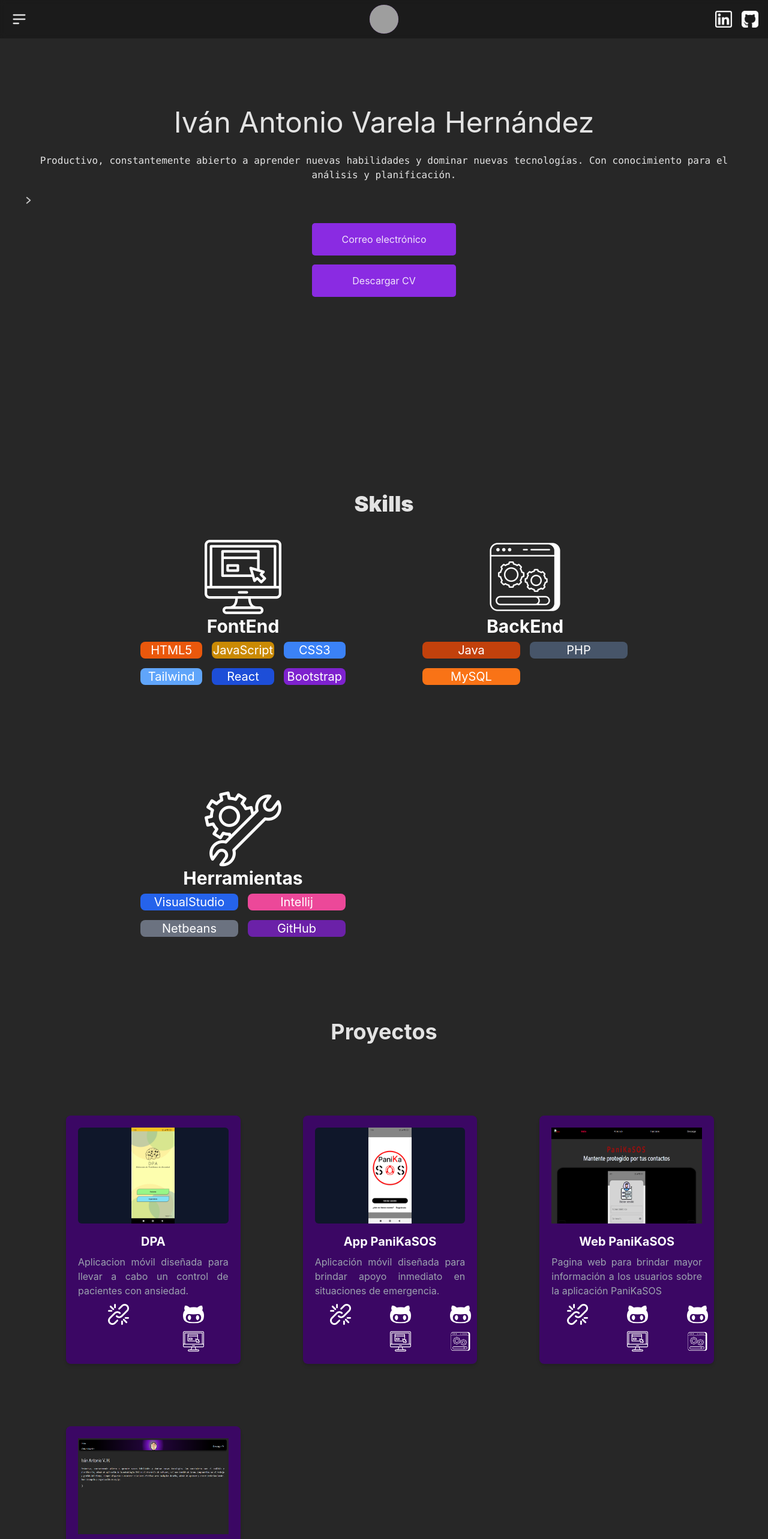
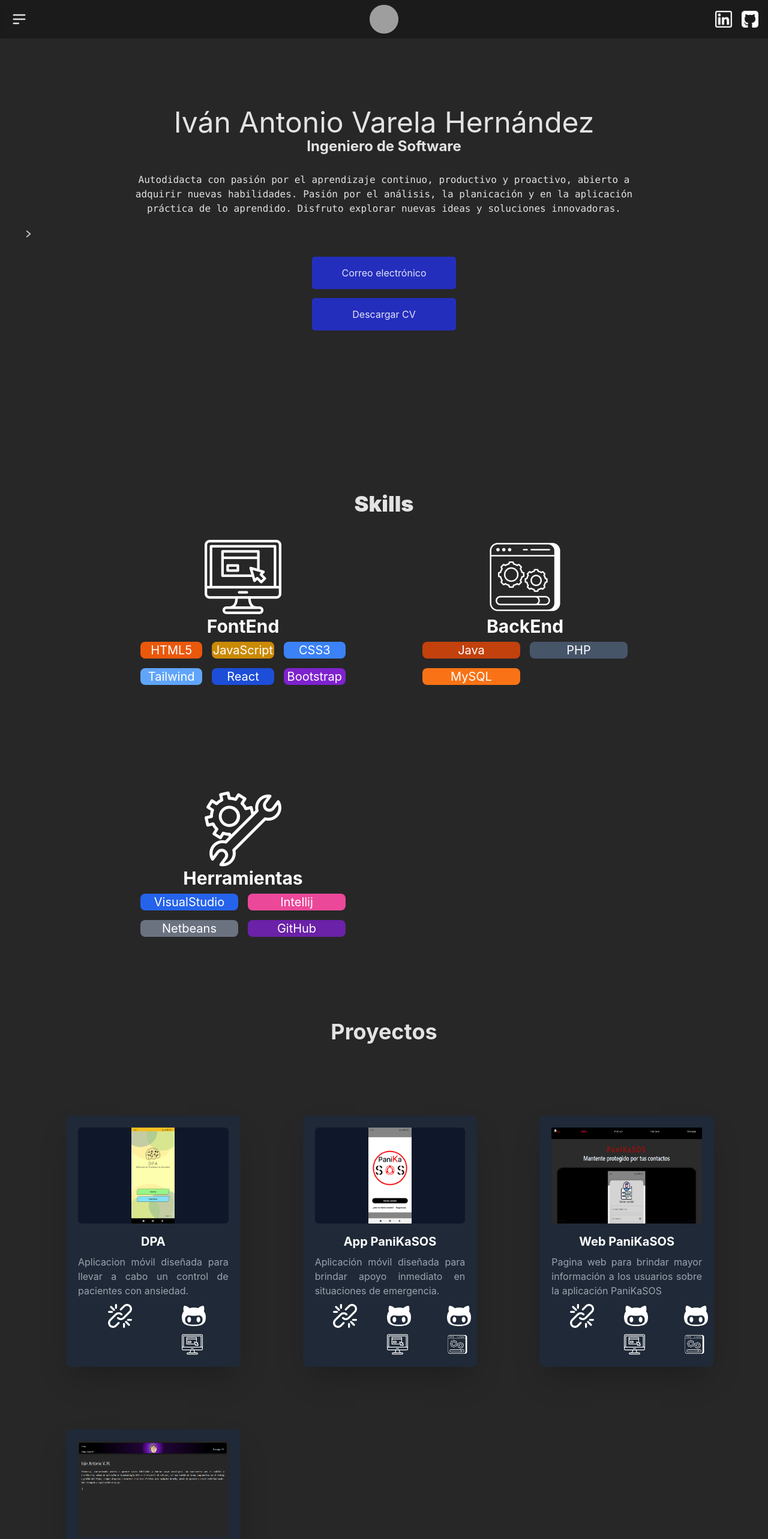
Before and after one commit to IvanVare/ivanwebp-ui, a React (Vite) app: page / in a window 1280 px wide. Shown: the top 2566 px of the page at 60% size. Built offline with nearby package versions, Linux system fonts and the light colour scheme; grey boxes are pictures that could not be loaded.

Commit message:
add cv, fix colors

```diff
--- a/src/components/CardProject.jsx
+++ b/src/components/CardProject.jsx
@@ -23,7 +23,7 @@ export default function CardProject({
 
   return (
     <>
-      <div className="bg-gray-800 text-white p-5 rounded-lg shadow-md bg-purple-950 m-10 ">
+      <div className="bg-gray-800 text-white p-5 rounded-lg shadow-2xl bg-[#0d158088] m-10">
         <div className="flex justify-center items-center bg-slate-900 h-40 mb-4 rounded-md">
           <img className="h-40" src={src} alt="" />
         </div>
@@ -45,8 +45,8 @@ export default function CardProject({
                 <img className="icon" src={iconEnlace} alt="" />
               </a>
               {alertWeb && (
-                <div className="toast toast-end z-10">
-                  <div className="alert font-bold bg-purple-600 border-purple-900 shadow-lg">
+                <div className="fixed toast toast-end z-50">
+                  <div className="alert font-bold bg-[#242ebd] border-[#0d1580] shadow-2xl">
                     <span>Revisar web panika sos para descargar</span>
                   </div>
                 </div>
--- a/src/components/Description.jsx
+++ b/src/components/Description.jsx
@@ -1,5 +1,4 @@
 import React, { useState } from "react";
-import { Alert } from "@material-tailwind/react";
 import "../styles/styleDescription.css";
 
 export default function Description() {
@@ -25,12 +24,12 @@ export default function Description() {
   const descargarCV = () => {
     setAlertVisible(false);
     setAlertDownload(true);
-    /*const link = document.createElement("a");
-    link.href = "/android/PaniKaSOS_v1.0.apk"; // Ruta dentro de public/
-    link.download = "PaniKaSOS_v1.0.apk"; // Nombre al descargar
+    const link = document.createElement("a");
+    link.href = "/documents/CV-Ivan_Antonio_Varela_Hernandez.pdf"; // Ruta dentro de public/
+    link.download = "CV-Ivan_Antonio_Varela_Hernandez.pdf"; // Nombre al descargar
     document.body.appendChild(link);
     link.click();
-    document.body.removeChild(link);*/
+    document.body.removeChild(link);
 
     setTimeout(() => {
       setAlertDownload(false);
@@ -42,11 +41,17 @@ export default function Description() {
         <div className="appcontent-section text-center ">
           <div className="text-container pt-40">
             <span className="text-5xl">Iván Antonio Varela Hernández</span>
+            <br />
+            <span className="font-bold text-2xl mb-5">
+              Ingeniero de Software
+            </span>
             <div className="font-mono my-7 ">
-              <p>
-                Productivo, constantemente abierto a aprender nuevas habilidades
-                y dominar nuevas tecnologías. Con conocimiento para el análisis
-                y planificación.
+              <p className="mx-44">
+                Autodidacta con pasión por el aprendizaje continuo, productivo y
+                proactivo, abierto a adquirir nuevas habilidades. Pasión por el
+                análisis, la planicación y en la aplicación práctica de lo
+                aprendido. Disfruto explorar nuevas ideas y soluciones
+                innovadoras.
               </p>
               <svg
                 width="15"
@@ -72,18 +77,18 @@ export default function Description() {
               </div>
               {alertVisible && (
                 <div className="toast toast-end z-50">
-                  <div className="alert font-bold bg-purple-600 border-purple-600">
+                  <div className="alert font-bold bg-[#242ebd] border-[#0d1580] shadow-2xl">
                     <span>Correo electrónico copiado</span>
                   </div>
                 </div>
               )}
 
-              <div className="container-button" onClick={descargarCV}>
+              <div className="container-button " onClick={descargarCV}>
                 Descargar CV
               </div>
               {alertDownload && (
                 <div className="toast toast-end z-50">
-                  <div className="alert font-bold bg-purple-600 border-purple-900 shadow-lg">
+                  <div className="alert font-bold bg-[#242ebd] border-[#0d1580] shadow-2xl">
                     <span>Se inició la descarga...</span>
                   </div>
                 </div>
--- a/src/components/NavBarP.jsx
+++ b/src/components/NavBarP.jsx
@@ -42,13 +42,31 @@ export default function NavBarP() {
             </div>
             <ul
               tabIndex={0}
-              className="menu menu-sm dropdown-content bg-black/50 rounded-box z-[1] mt-3 w-52 p-2  shadow"
+              className="menu menu-sm dropdown-content rounded-box bg-black/30 z-[1] mt-3 w-52 p-2 shadow"
             >
               <li className="m-1">
-                <NavLink to={"/inicio"}>Inicio</NavLink>
+                <NavLink
+                  className={({ isActive }) =>
+                    isActive
+                      ? "border-[#0d1580] border-2 bg-[#1929ff2f] text-white hover:bg-[#0d15808c] focus:outline-2 focus:outline-offset-2 focus:outline-[#0d1580] active:border-[#0d1580]"
+                      : " hover:outline-[#0d1580] focus:outline-2 focus:outline-offset-2 focus:outline-[#0d1580] active:bg-[#0d1580]"
+                  }
+                  to={"/inicio"}
+                >
+                  Inicio
+                </NavLink>
               </li>
               <li className="m-1">
-                <NavLink to="/acercade">Acerca de mí</NavLink>
+                <NavLink
+                  className={({ isActive }) =>
+                    isActive
+                      ? "border-[#0d1580] border-2 bg-[#1929ff2f] text-white hover:bg-[#0d15808c] focus:outline-1 focus:outline-offset-2 focus:outline-[#0d1580] active:border-[#0d1580]"
+                      : " hover:outline-[#0d1580] focus:outline-2 focus:outline-offset-2 focus:outline-[#0d1580] active:bg-[#0d1580]"
+                  }
+                  to="/acercade"
+                >
+                  Acerca de mí
+                </NavLink>
               </li>
             </ul>
           </div>
--- a/src/components/aboutMe/DescriptionAM.jsx
+++ b/src/components/aboutMe/DescriptionAM.jsx
@@ -1,5 +1,6 @@
 import React from "react";
 import imgYo from "../../assets/images/duotone.png";
+import "../../styles/styleDescription.css";
 
 export default function DescriptionAM() {
   const handleScrollToBottom = () => {
@@ -29,7 +30,7 @@ export default function DescriptionAM() {
               constructivos. Además, me apasiona la creatividad y la creación de
               nuevas ideas, proyectos y soluciones innovadoras.
             </p>
-            <button className="btn btn-primary" onClick={handleScrollToBottom}>
+            <button className="container-button" onClick={handleScrollToBottom}>
               Ponerse en contacto
             </button>
           </div>
--- a/src/components/aboutMe/EstudiosAM.jsx
+++ b/src/components/aboutMe/EstudiosAM.jsx
@@ -100,7 +100,7 @@ export default function EstudiosAM() {
           <span className=" font-bold text-2xl">Información de contacto</span>
         </div>
         <div class="grid gap-4 lg:gap-8 md:grid-cols-3 p-5 ">
-          <div class="relative p-6 rounded-2xl bg-white shadow dark:bg-purple-900">
+          <div class="relative p-6 rounded-2xl bg-white shadow dark:bg-[#242ebd] border-[#0d1580] border-x-8 shadow-2xl">
             <div class="space-y-2">
               <div class="flex items-center space-x-2 rtl:space-x-reverse text-sm font-medium text-gray-500 dark:text-gray-400">
                 <span>Número Telefonico</span>
@@ -110,7 +110,7 @@ export default function EstudiosAM() {
 
               <div class="flex items-center space-x-1 rtl:space-x-reverse text-sm font-medium ">
                 <button
-                  className="btn btn-outline btn-xs btn-success "
+                  className="btn btn-outline btn-xs btn-warning "
                   onClick={pastePhone}
                 >
                   Copiar
@@ -126,7 +126,7 @@ export default function EstudiosAM() {
             </div>
           </div>
 
-          <div class="relative p-6 rounded-2xl bg-white shadow dark:bg-purple-900">
+          <div class="relative p-6 rounded-2xl bg-white dark:bg-[#242ebd] border-[#0d1580] border-x-8 shadow-2xl">
             <div class="space-y-2">
               <div class="flex items-center space-x-2 rtl:space-x-reverse text-sm font-medium text-gray-500 dark:text-gray-400">
                 <span>Correo electrónico</span>
@@ -139,7 +139,7 @@ export default function EstudiosAM() {
               <div class="flex items-center space-x-1 rtl:space-x-reverse text-sm font-medium ">
                 <div class="flex items-center space-x-1 rtl:space-x-reverse text-sm font-medium text-green-600">
                   <button
-                    className="btn btn-outline btn-xs btn-success"
+                    className="btn btn-outline btn-xs btn-warning"
                     onClick={pasteEmail}
                   >
                     Copiar
@@ -156,7 +156,7 @@ export default function EstudiosAM() {
             </div>
           </div>
 
-          <div class="relative p-6 rounded-2xl bg-white shadow dark:bg-purple-900">
+          <div class="relative p-6 rounded-2xl bg-white dark:bg-[#242ebd] border-[#0d1580] border-x-8 shadow-2xl">
             <div class="space-y-2">
               <div class="flex items-center space-x-2 rtl:space-x-reverse text-sm font-medium text-gray-500 dark:text-gray-400">
                 <span>Ubicación</span>
@@ -167,7 +167,7 @@ export default function EstudiosAM() {
               <div class="flex items-center space-x-1 rtl:space-x-reverse text-sm font-medium text-green-600">
                 <div class="flex items-center space-x-1 rtl:space-x-reverse text-sm font-medium text-green-600">
                   <button
-                    className="btn btn-outline btn-xs btn-success"
+                    className="btn btn-outline btn-xs btn-warning"
                     onClick={pasteUbication}
                   >
                     Copiar
--- a/src/styles/styleCardProject.css
+++ b/src/styles/styleCardProject.css
@@ -32,9 +32,9 @@
 
 .icon {
   filter: brightness(0) invert(1);
-  width: 35px;
-  height: 35px;
-  margin: 10px 50px 0 50px;
+  width: 40px;
+  height: 40px;
+  margin: 10px 40px 0 50px;
 }
 
 .iconshow {
@@ -45,7 +45,7 @@
 }
 
 .icon:hover {
-  filter: invert(22%) sepia(80%) saturate(7480%) hue-rotate(265deg)
+  filter: invert(22%) sepia(80%) saturate(10080%) hue-rotate(265deg)
     brightness(100%);
 }
 
@@ -57,8 +57,8 @@
 }
 
 .iconButton:hover {
-  filter: invert(22%) sepia(80%) saturate(7480%) hue-rotate(265deg)
-    brightness(100%);
+  filter: invert(5%) sepia(90%) saturate(5500%) hue-rotate(200deg)
+    brightness(80%) contrast(120%);
 }
 
 .iconLinkein {
--- a/src/styles/styleDescription.css
+++ b/src/styles/styleDescription.css
@@ -75,7 +75,7 @@
 }
 
 .container-button {
-  background-color: blueviolet;
+  background-color: #242ebd;
   align-items: center;
   padding: 15px;
   border-radius: 5px;
@@ -103,10 +103,10 @@
 }
 
 .container-button:hover {
-  background-color: rgb(157, 92, 218);
+  background-color: #3c48f1;
   cursor: pointer;
 }
 
 .container-button:hover:active {
-  background-color: rgb(183, 147, 216);
+  background-color: #6570ff;
 }
```
Also changed, not shown: 1 other file (tests, documents, lock files or other folders).
